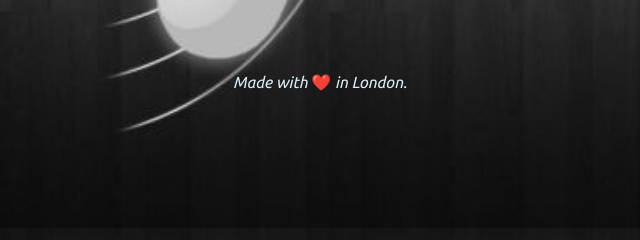
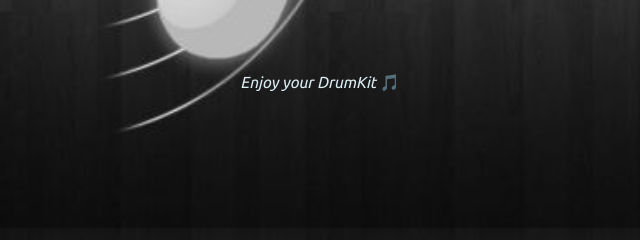
Before and after one commit to Utkarsh2312/Drum-Kit, a plain HTML site: page index.html in a window 1280 px wide. Shown: the part 492-732 px from the top of the page, 320-960 px from the left. Drawn offline with nearby package versions, Linux system fonts and the light colour scheme.

Commit message:
add changes to drum kit files

```diff
--- a/index.html
+++ b/index.html
@@ -32,7 +32,7 @@
 
 
   <footer>
-    Made with ❤️ in London.
+    Enjoy your DrumKit 🎵
   </footer>
 
   <script src="index.js"></script>
```
